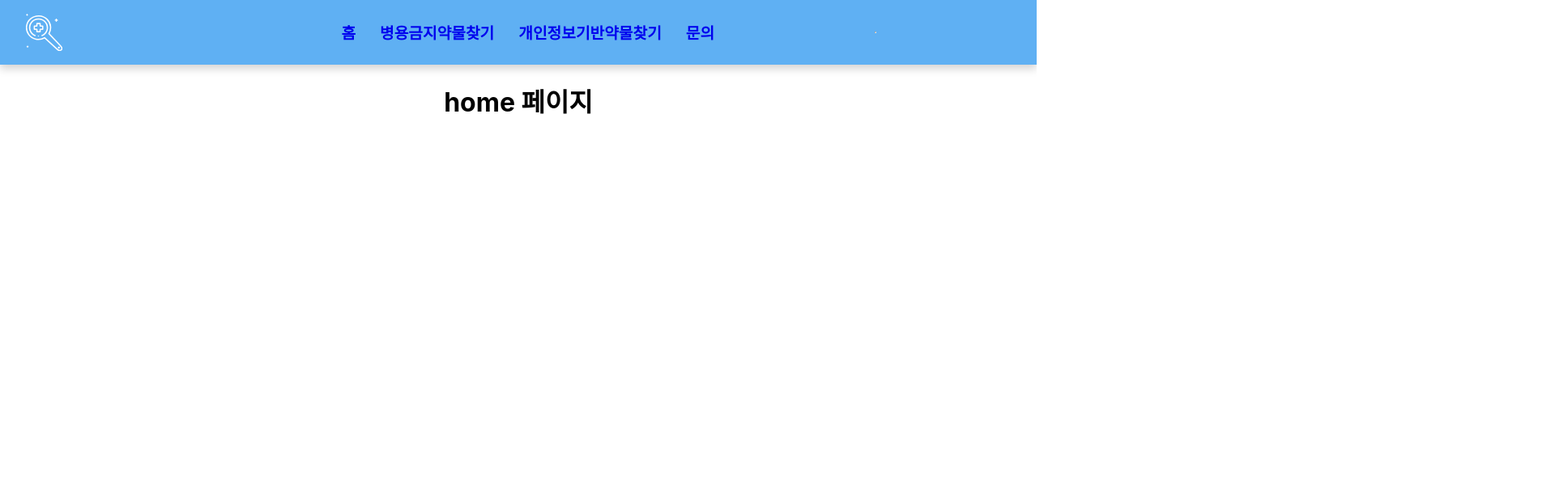
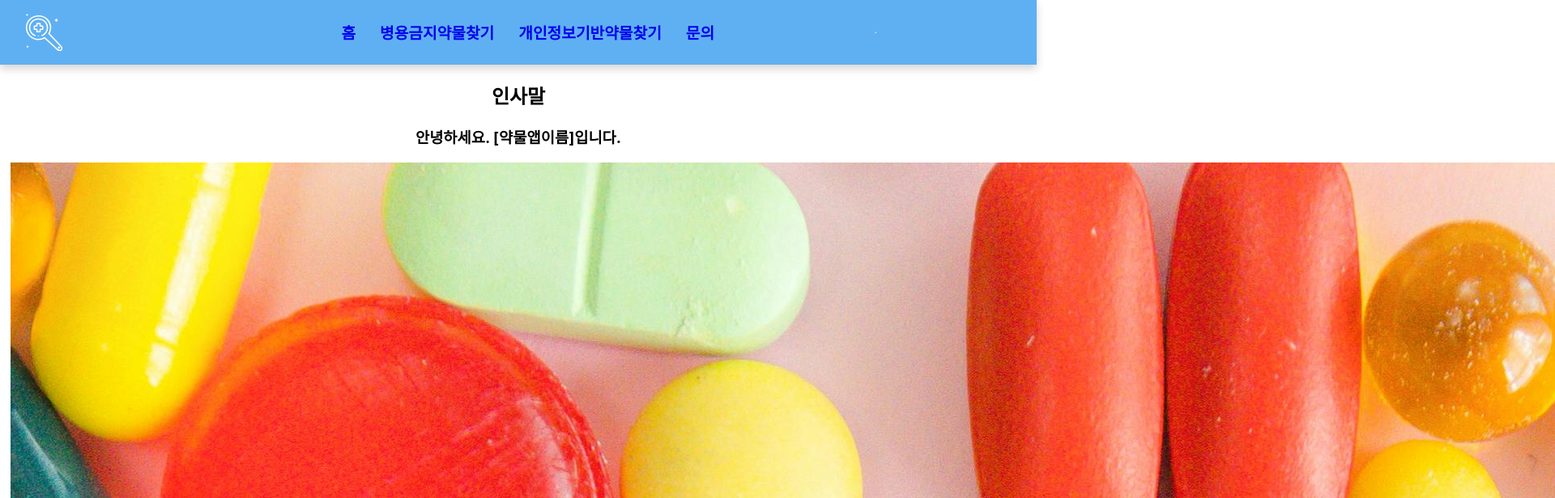
Before and after one commit to LovellR/GSS_Project, a React (Create React App) app in the folder oss-project/: page / in a window 1280 px wide. Shown: the top 616 px of the page at 81% size, 1920 px wide, since content can reach past the window. Built offline with nearby package versions, Linux system fonts and the light colour scheme.

Commit message:
홈페이지 내 인사말 구성

```diff
--- a/oss-project/src/JS/Home.js
+++ b/oss-project/src/JS/Home.js
@@ -1,7 +1,10 @@
 import React from "react";
+import Introduce from "./Introduce.js"
 
 const Home = () => {
-    return <h1>home 페이지</h1>;
+    return (
+        <Introduce />
+    );
 }
 
 export default Home;
--- /dev/null
+++ b/oss-project/src/JS/Introduce.js
@@ -0,0 +1,21 @@
+import React from "react";
+import './css/Introduce.css';
+
+const Introduce = () => {
+    return (
+        <div>
+            <div className="info">
+                <h2>인사말</h2>
+                <h3>안녕하세요. [약물앱이름]입니다.</h3>
+                <img src="img/introduce.jpg"></img>
+                <p>
+                    [약물웹이름]은 2024-1학기 오픈소스기초프로젝트에서 "건강"을 주제로 시작된 프로젝트입니다. 위 프로젝트의 주목적은 약물 복용 사고를 방지하기 위한 웹을 제작하는 것입니다.
+                    <br /> <br />
+                    해당 웹은 병용개인정보 기반으로 복용하지 말아야 하는 약물 정보를 알려주는 기능을 가지고 제공하고 있습니다. 처방된 약품이라도 처방 받은 병원이 다를 경우, 혼용 금기 약물인지 알기 어려우며, 이미 구비한 약품이 개인의 연령대, 임신 여부 등에 따라 복용해도 약품인지에 대해 알려줍니다.
+                </p>
+            </div>
+        </div>
+    );
+}
+
+export default Introduce;
```
Also changed, not shown: oss-project/public/img/introduce.jpg (added), oss-project/src/JS/css/Home.css (added), oss-project/src/JS/css/Introduce.css (added).
